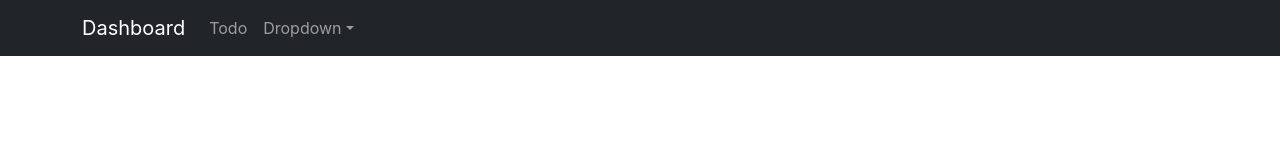
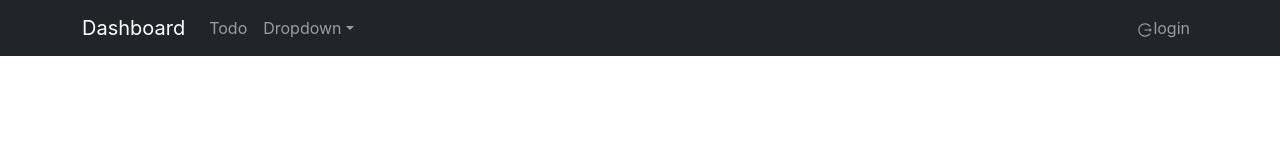
Before and after one commit to mathikumaravel/practise, a React (Create React App) app: page /Todo in a window 1280 px wide. Shown: the top 154 px of the page. Built offline with nearby package versions, Linux system fonts and the light colour scheme.

Commit message:
added git ignore file

```diff
--- a/src/App.js
+++ b/src/App.js
@@ -1,4 +1,3 @@
-import logo from "./logo.svg";
 import "./App.css";
 import "bootstrap/dist/css/bootstrap.min.css";
 import Home from "./Components/Home/Home";
--- a/src/Components/Home/Create.js
+++ b/src/Components/Home/Create.js
@@ -82,7 +82,6 @@ const Create = () => {
           res.data.message === "NewAdmission inserted 🥳 🥳"
         ) {
           toast.success("Successfully Added");
-          navigate("/home");
         } else if (
           res.data.status === true &&
           res.data.message === "NewAdmission already present ⛔ ⛔"
@@ -166,6 +165,7 @@ const Create = () => {
     <div>
       <div>
         <Navbar></Navbar>
+        <ToastContainer draggable={false} autoClose={3000}></ToastContainer>
         <div class="container">
           <Card
             style={{ margin: "100px 300px", width: "60%", marginTop: "6%" }}
--- a/src/Components/Home/Dashboard.js
+++ b/src/Components/Home/Dashboard.js
@@ -1,35 +1,10 @@
 import React from "react";
-import { Container, Nav, Navbar, NavDropdown } from "react-bootstrap";
-
-import * as AiIcons from "react-icons/ai";
+import Navbar from "../Navbar/Navbar";
 
 const Dashboard = () => {
   return (
     <div>
-      <Navbar collapseOnSelect expand="lg" bg="dark" variant="dark">
-        <Container>
-          <Navbar.Brand href="/">Dashboard</Navbar.Brand>
-          <Navbar.Toggle aria-controls="responsive-navbar-nav" />
-          <Navbar.Collapse id="responsive-navbar-nav">
-            <Nav className="me-auto">
-              <Nav.Link href="Todo">Todo</Nav.Link>
-              <NavDropdown title="Dropdown" id="collasible-nav-dropdown">
-                <NavDropdown.Item href="Todo">Todo</NavDropdown.Item>
-                <NavDropdown.Divider />
-                <NavDropdown.Item href="#action/3.4">
-                  Separated link
-                </NavDropdown.Item>
-              </NavDropdown>
-            </Nav>
-            <Nav>
-              <Nav.Link href="login">
-                <AiIcons.AiOutlineLogout />
-                login
-              </Nav.Link>
-            </Nav>
-          </Navbar.Collapse>
-        </Container>
-      </Navbar>
+      <Navbar></Navbar>
       Welcome
     </div>
   );
--- a/src/Components/Home/Home.js
+++ b/src/Components/Home/Home.js
@@ -53,8 +53,8 @@ const Home = () => {
 
   return (
     <div>
+      <Navbar></Navbar>
       <ToastContainer draggable={false} autoClose={3000}></ToastContainer>
-      <Navbar></Navbar>
       <div className="container">
         <Card style={{ width: "200", marginTop: "4%" }}>
           <Card.Header>List of students</Card.Header>
@@ -80,12 +80,7 @@ const Home = () => {
             </select>
 
             <Link to="/Create">
-              <Button
-                variant="primary"
-                style={{
-                  marginLeft: "5%",
-                }}
-              >
+              <Button variant="primary" style={{ marginLeft: "5%" }}>
                 add
               </Button>
             </Link>
--- a/src/Components/Login/Login.js
+++ b/src/Components/Login/Login.js
@@ -3,8 +3,7 @@ import axios from "axios";
 import React, { useState } from "react";
 import { Button, Card, Col, Form, Row } from "react-bootstrap";
 import { useNavigate } from "react-router-dom";
-import Dashboard from "../Home/Dashboard";
-
+import Navbar from "../Navbar/Navbar";
 const Login = () => {
   let initialValue = {
     email: " ",
@@ -35,7 +34,7 @@ const Login = () => {
 
   return (
     <div>
-      <Dashboard></Dashboard>
+      <Navbar></Navbar>
       <Form>
         <Card style={{ margin: "200px 550px", width: "40%", height: "280px" }}>
           <Card.Header
--- a/src/Components/Navbar/Navbar.js
+++ b/src/Components/Navbar/Navbar.js
@@ -1,5 +1,4 @@
 import React, { useState } from "react";
-import * as SiIcons from "react-icons/si";
 import * as AiIcons from "react-icons/ai";
 import Container from "react-bootstrap/Container";
 import Nav from "react-bootstrap/Nav";
@@ -10,6 +9,32 @@ function Navigationbar() {
   const showSidebar = () => setSidebar(!sidebar);
   return (
     <div>
+      {localStorage.getItem("token") == null ? (
+        <Navbar collapseOnSelect expand="lg" bg="dark" variant="dark">
+          <Container>
+            <Navbar.Brand href="/">Dashboard</Navbar.Brand>
+            <Navbar.Toggle aria-controls="responsive-navbar-nav" />
+            <Navbar.Collapse id="responsive-navbar-nav">
+              <Nav className="me-auto">
+                <Nav.Link href="Todo">Todo</Nav.Link>
+                <NavDropdown title="Dropdown" id="collasible-nav-dropdown">
+                  <NavDropdown.Item href="Todo">Todo</NavDropdown.Item>
+                  <NavDropdown.Divider />
+                  <NavDropdown.Item href="#action/3.4">
+                    Separated link
+                  </NavDropdown.Item>
+                </NavDropdown>
+              </Nav>
+              <Nav>
+                <Nav.Link href="login">
+                  <AiIcons.AiOutlineLogout />
+                  login
+                </Nav.Link>
+              </Nav>
+            </Navbar.Collapse>
+          </Container>
+        </Navbar>
+      ) : (
         <Navbar collapseOnSelect expand="lg" bg="dark" variant="dark">
           <Container>
             <Navbar.Brand href="/">Dashboard</Navbar.Brand>
@@ -17,11 +42,14 @@ function Navigationbar() {
             <Navbar.Collapse id="responsive-navbar-nav">
               <Nav className="me-auto">
                 <Nav.Link href="Create">New Admission</Nav.Link>
+                <Nav.Link href="home">List Of Student</Nav.Link>
                 <NavDropdown title="Dropdown" id="collasible-nav-dropdown">
                   <NavDropdown.Item href="home">
                     List of students
                   </NavDropdown.Item>
-                <NavDropdown.Item href="Create">New Admission</NavDropdown.Item>
+                  <NavDropdown.Item href="Create">
+                    New Admission
+                  </NavDropdown.Item>
                   <NavDropdown.Item href="Todo">Todo</NavDropdown.Item>
                   <NavDropdown.Divider />
                   <NavDropdown.Item href="#action/3.4">
@@ -43,6 +71,7 @@ function Navigationbar() {
             </Navbar.Collapse>
           </Container>
         </Navbar>
+      )}
     </div>
   );
 }
--- a/src/Components/Todo/Todo.js
+++ b/src/Components/Todo/Todo.js
@@ -2,21 +2,9 @@ import { useEffect, useState } from "react";
 import * as FaIcons from "react-icons/fa";
 import * as TbIcons from "react-icons/tb";
 import * as BiIcons from "react-icons/bi";
-import {
-  Button,
-  Card,
-  Col,
-  Container,
-  Form,
-  InputGroup,
-  Row,
-  Alert,
-  NavDropdown,
-  Nav,
-  Navbar,
-} from "react-bootstrap";
-
+import { Button, Card, Container, Alert } from "react-bootstrap";
 import React from "react";
+import Navbar from "../Navbar/Navbar";
 
 const Todo = () => {
   const [todos, setTodos] = useState(() => {
@@ -80,24 +68,7 @@ const Todo = () => {
   };
   return (
     <div className="App">
-      <Navbar collapseOnSelect expand="lg" bg="dark" variant="dark">
-        <Container>
-          <Navbar.Brand href="/">Dashboard</Navbar.Brand>
-          <Navbar.Toggle aria-controls="responsive-navbar-nav" />
-          <Navbar.Collapse id="responsive-navbar-nav">
-            <Nav className="me-auto">
-              <Nav.Link href="Todo">Todo</Nav.Link>
-              <NavDropdown title="Dropdown" id="collasible-nav-dropdown">
-                <NavDropdown.Item href="Todo">Todo</NavDropdown.Item>
-                <NavDropdown.Divider />
-                <NavDropdown.Item href="#action/3.4">
-                  Separated link
-                </NavDropdown.Item>
-              </NavDropdown>
-            </Nav>
-          </Navbar.Collapse>
-        </Container>
-      </Navbar>
+      <Navbar></Navbar>
       <Container>
         <Card
           style={{
```
Lines whose indentation alone changed are shown as unchanged.
